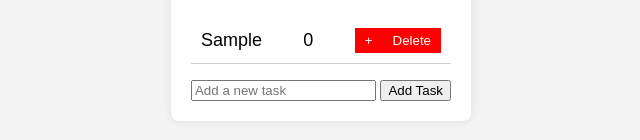
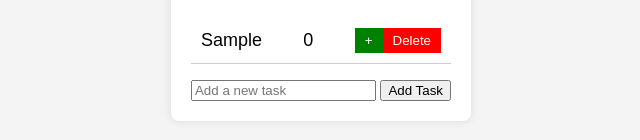
Before and after one commit to corutopi/multi-counter, a website: page index.html in a window 1280 px wide. Both pictures are taken after typing "Sample" into the empty fields and a click on the button "Add Task". Shown: the part 380-520 px from the top of the page, 319-959 px from the left. Drawn offline with Linux system fonts and the light colour scheme.

Commit message:
+ボタンの色変更

```diff
--- a/app.js
+++ b/app.js
@@ -20,9 +20,11 @@ function renderTodoList() {
             span1.textContent = todoItem.counter.toString();
             var countUpButton = document.createElement('button');
             countUpButton.textContent = '+';
+            countUpButton.className = 'add-button';
             countUpButton.onclick = function () { return countUp(todoItem.name); };
             var deleteButton = document.createElement('button');
             deleteButton.textContent = 'Delete';
+            deleteButton.className = 'delete-button';
             deleteButton.onclick = function () { return deleteTodo(todoItem.name); };
             li.appendChild(span);
             li.appendChild(span1);
--- a/app.ts
+++ b/app.ts
@@ -25,10 +25,12 @@ function renderTodoList() {
 
       const countUpButton = document.createElement('button');
       countUpButton.textContent = '+';
+      countUpButton.className = 'add-button'
       countUpButton.onclick = () => countUp(todoItem.name);
 
       const deleteButton = document.createElement('button');
       deleteButton.textContent = 'Delete';
+      deleteButton.className = 'delete-button'
       deleteButton.onclick = () => deleteTodo(todoItem.name);
 
       li.appendChild(span);
--- a/styles.css
+++ b/styles.css
@@ -37,7 +37,21 @@ li span {
   text-align: left;
 }
 
-li button {
+/* Styles for add button */
+li .add-button {
+  background-color: green;
+  color: white;
+  border: none;
+  padding: 5px 10px;
+  cursor: pointer;
+}
+
+li .add-button:hover {
+  background-color: darkgreen;
+}
+
+/* Styles for delete button */
+li .delete-button {
   background-color: red;
   color: white;
   border: none;
@@ -45,6 +59,6 @@ li button {
   cursor: pointer;
 }
 
-li button:hover {
+li .delete-button:hover {
   background-color: darkred;
 }
```
